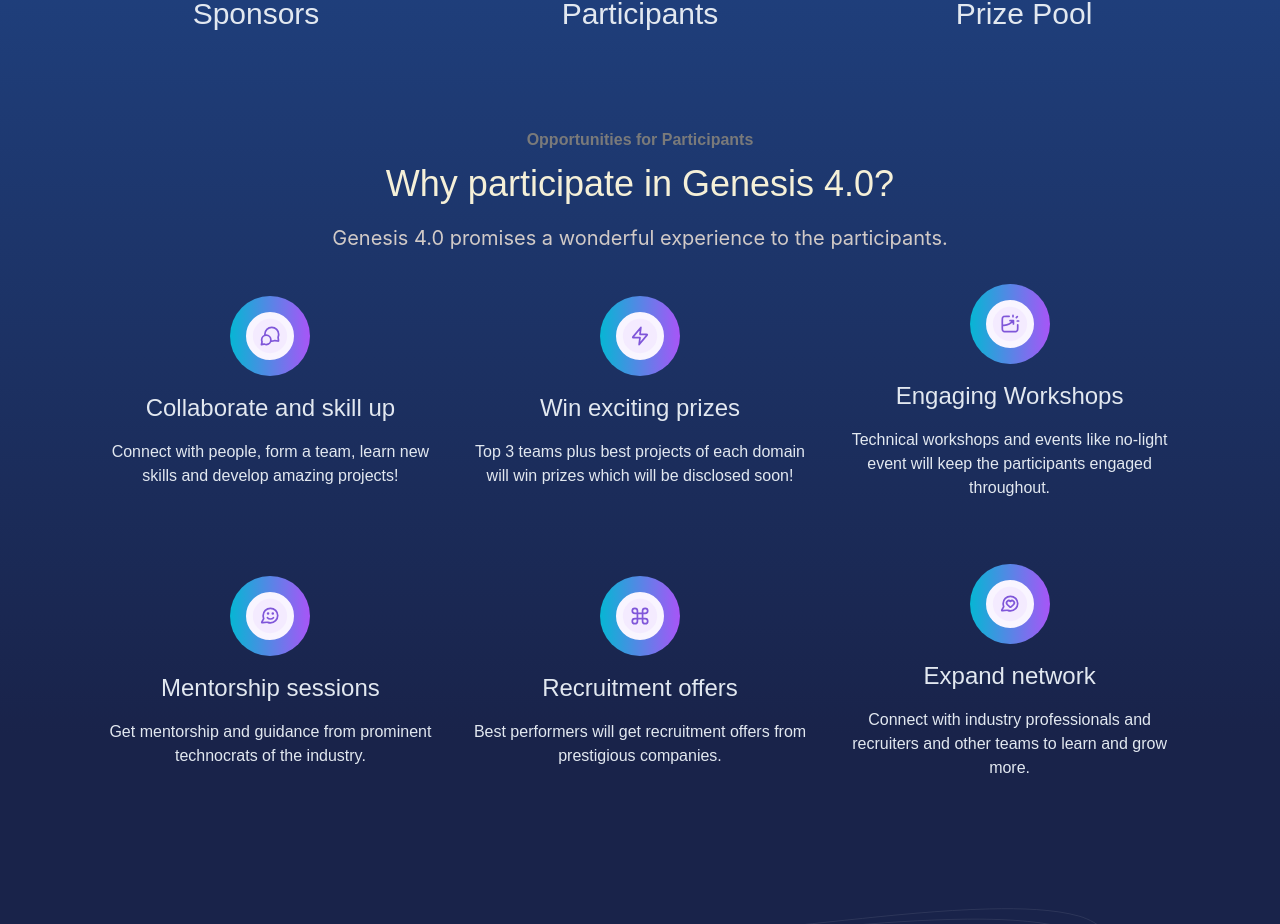
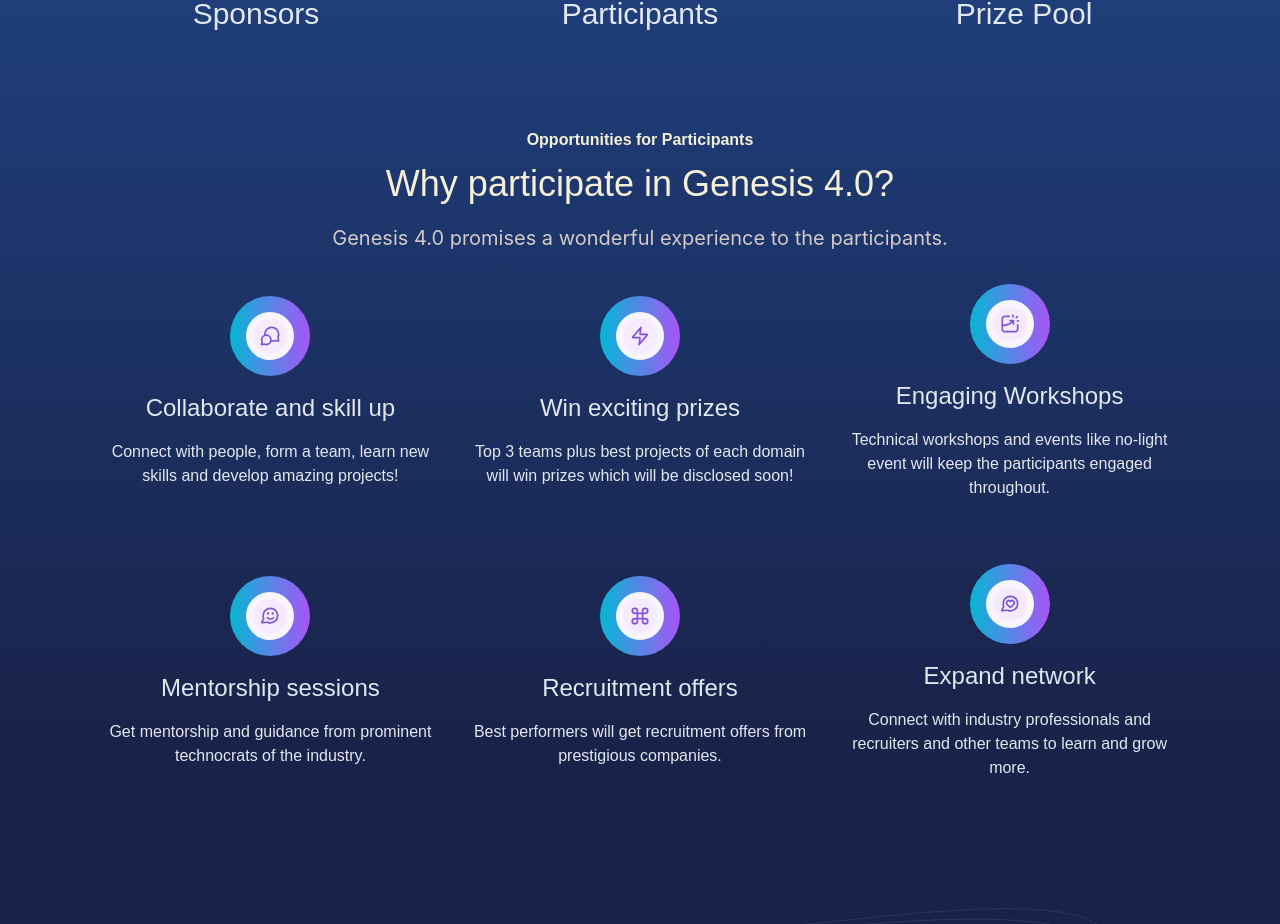
Before and after one commit to tangorishi/Genesis4.0, a Next.js app: page / in a window 1280 px wide. Shown: the part 1533-2457 px from the top of the page. Built offline with nearby package versions, Linux system fonts and the light colour scheme; a web font is replaced by a local one.

Commit message:
ui fixes

```diff
--- a/app/page.js
+++ b/app/page.js
@@ -167,7 +167,7 @@ export default function Home() {
             <div className="w-full flex flex-col items-center gap-5">
               <div className="flex flex-col items-start gap-3">
                 <p
-                  className="self-stretch text-center text-[#7A7A7A] text-sm md:text-sm
+                  className="self-stretch text-center text-[#F5F0D8] text-sm md:text-sm
                     lg:text-base font-semibold leading-normal"
                 >
                   Opportunities for Participants
```
